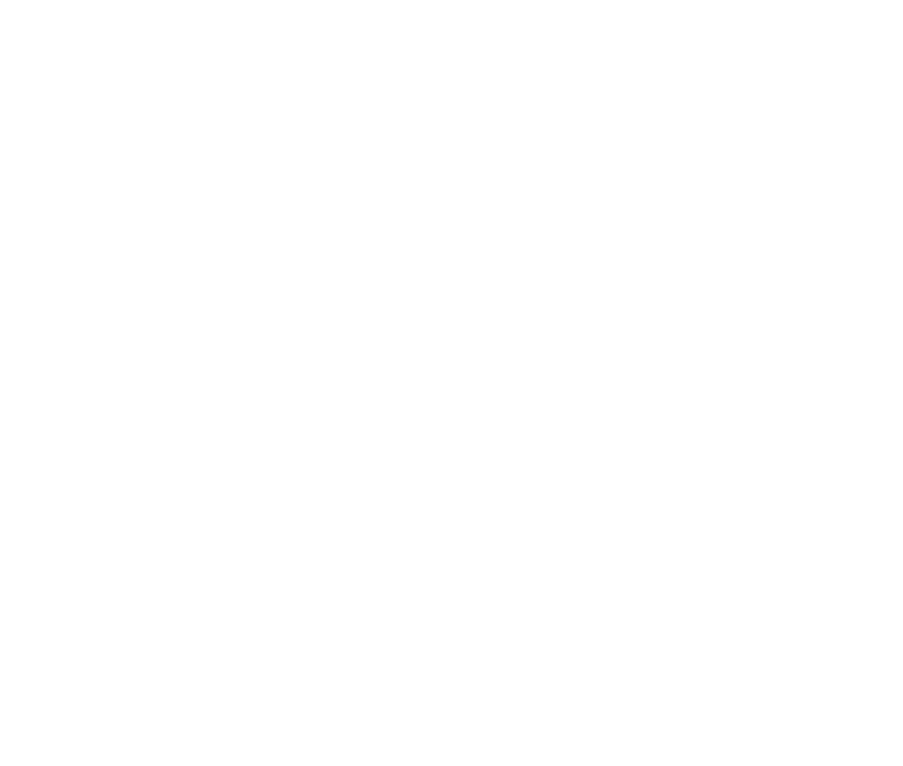
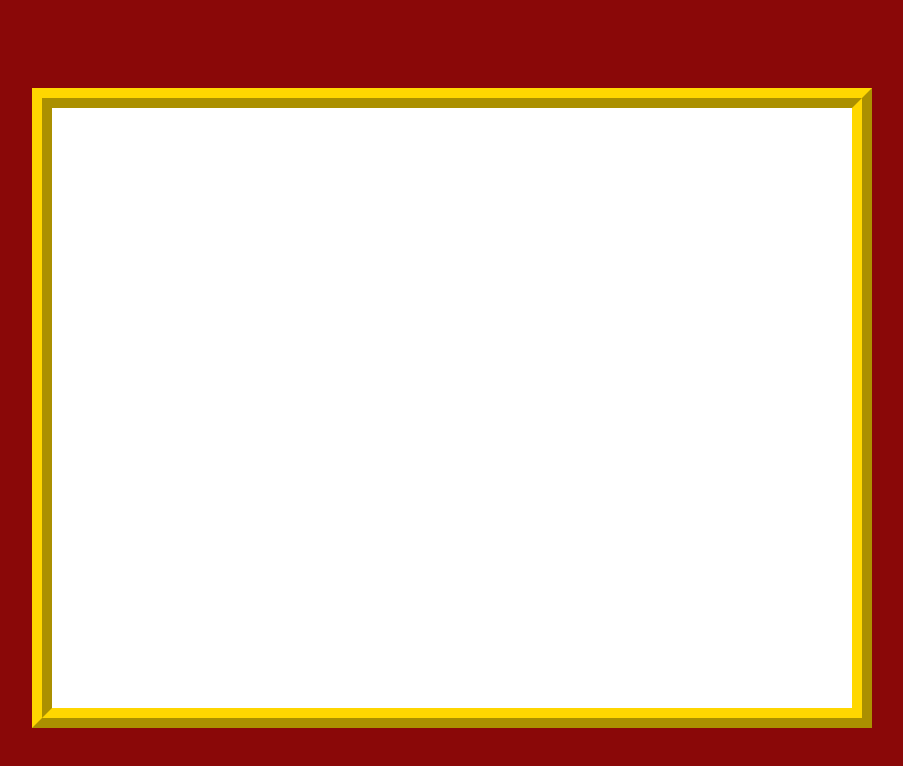
Before and after one commit to CGfrac/masterpiece-exercise, a plain HTML site: page index.html in a window 1280 px wide. Shown: the whole page, without its empty margins (188-1091 px from the left). Drawn offline with Linux system fonts and the light colour scheme.

Commit message:
Implement front design

```diff
--- a/index.html
+++ b/index.html
@@ -9,6 +9,6 @@
     <script src="index.js" defer></script>
 </head>
 <body>
-
+    <div class="canvas"></div>
 </body>
 </html>
--- a/style.css
+++ b/style.css
@@ -0,0 +1,14 @@
+body {
+    height: 100vh;
+    background-color: #8A0808;
+    display: flex;
+    justify-content: center;
+    align-items: center;
+}
+
+.canvas {
+    background-color: #FFF;
+    width: 800px;
+    height: 600px;
+    border: 20px ridge #FFD700;
+}
```
